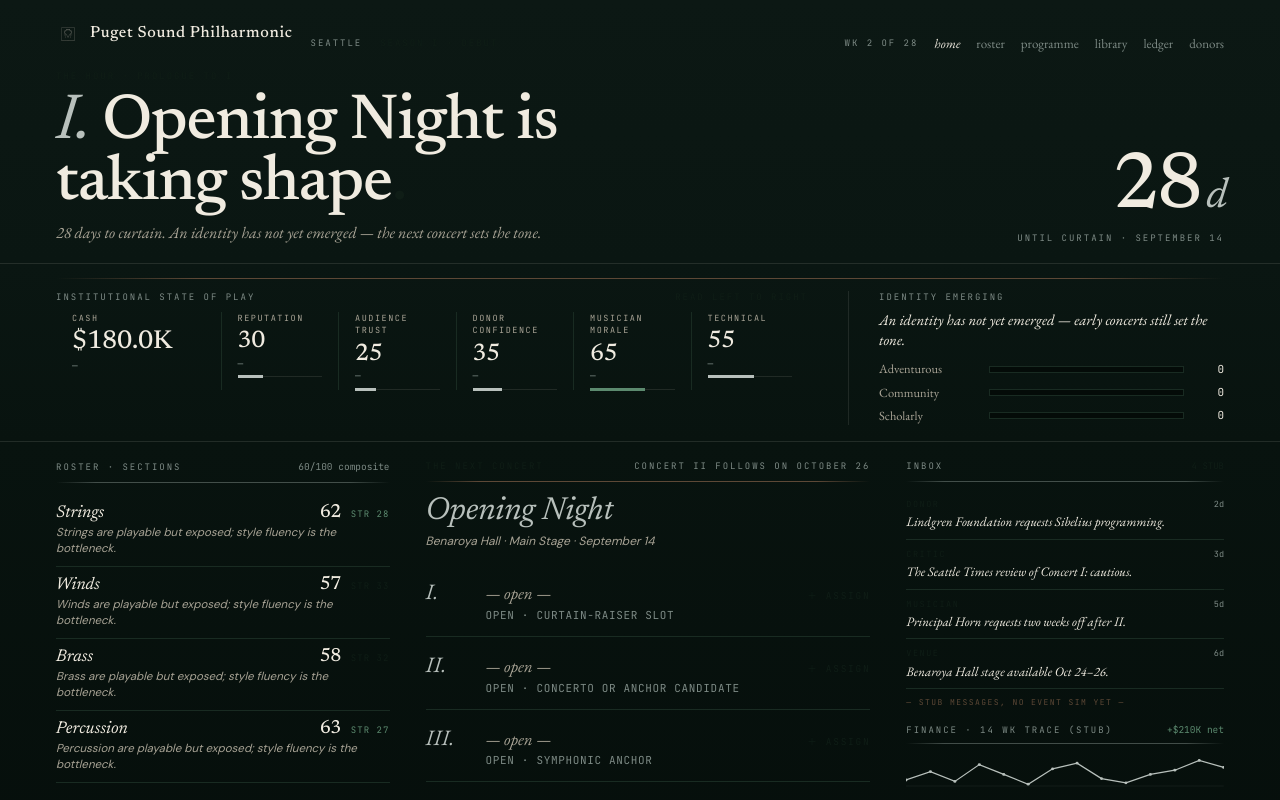
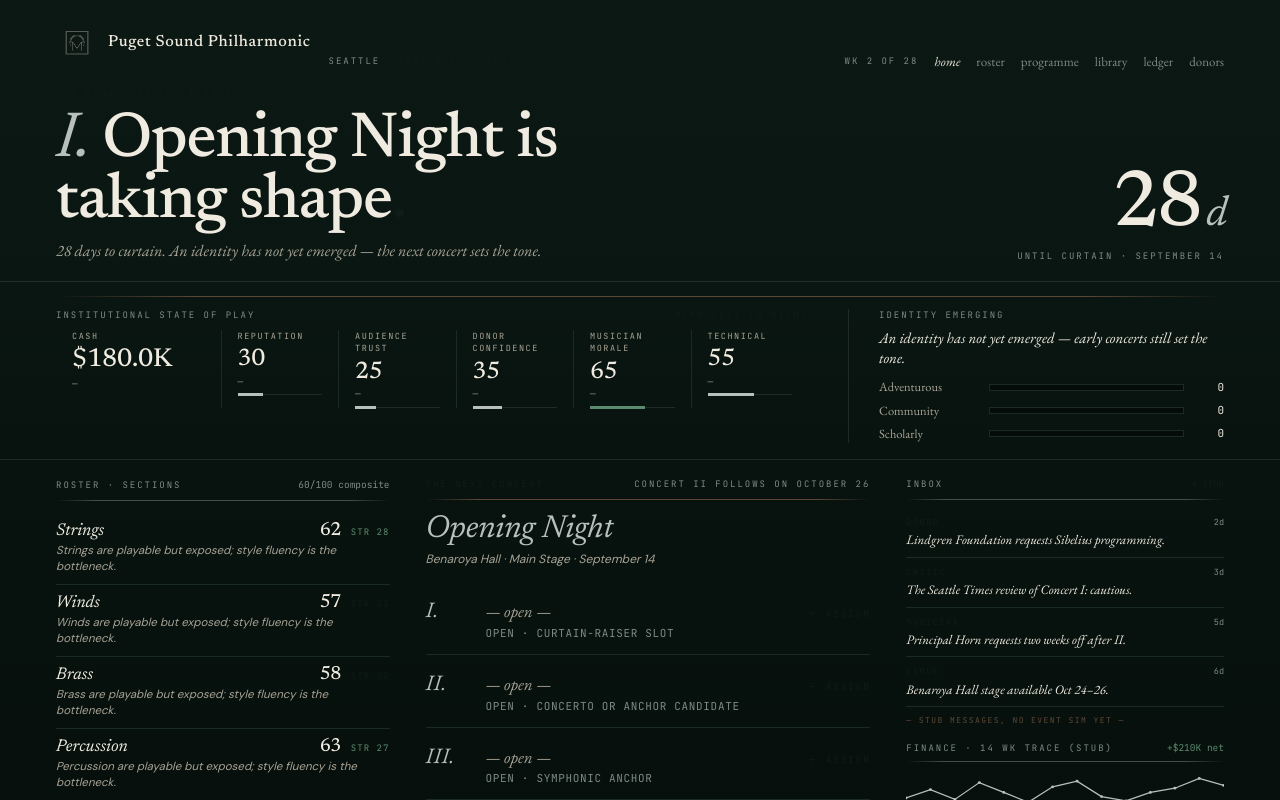
Before and after one commit to lrobadey/orchestramanager, a React (Vite) app: page / in a window 1280 px wide. Built offline with nearby package versions, Linux system fonts and the light colour scheme.

Commit message:
Increase logo mark size

```diff
--- a/src/styles/app.css
+++ b/src/styles/app.css
@@ -153,7 +153,7 @@ button { font-family: inherit; }
 
 .shell-logo {
   display: block;
-  height: 1.45rem;
+  height: 2.4rem;
   width: auto;
   max-width: 8rem;
   object-fit: contain;
--- a/src/styles/home.css
+++ b/src/styles/home.css
@@ -117,8 +117,8 @@
   gap: 18px;
 }
 .canopy-mark {
-  width: 24px;
-  height: 24px;
+  width: 42px;
+  height: 42px;
   display: block;
   object-fit: contain;
   align-self: center;
--- a/src/styles/programme.css
+++ b/src/styles/programme.css
@@ -30,8 +30,8 @@
 }
 
 .programme-mark {
-  width: 34px;
-  height: 34px;
+  width: 48px;
+  height: 48px;
   display: block;
   object-fit: contain;
   flex: 0 0 auto;
```
